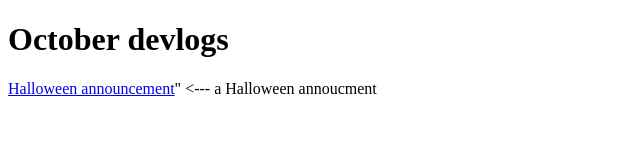
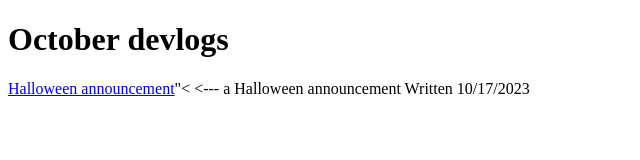
Before and after one commit to Eliworldstudios/Eliworldstudios.github.io, a plain HTML site: page 2023.html in a window 1280 px wide. Shown: the whole page, without its empty margins (0-640 px from the left). Drawn offline with Linux system fonts and the light colour scheme.

Commit message:
Update 2023.html

```diff
--- a/2023.html
+++ b/2023.html
@@ -9,7 +9,9 @@
 
 <body>
   <h1>October devlogs</h1>
-  <a href="halloween.txt">Halloween announcement</a>"<a> <--- a Halloween annoucment</a>
+  <section>
+  <a href="halloween.txt">Halloween announcement</a>"< <--- a Halloween announcement</a> <p1> Written 10/17/2023 </p1>
+  </section>
 </body>
 
 </html>
```
